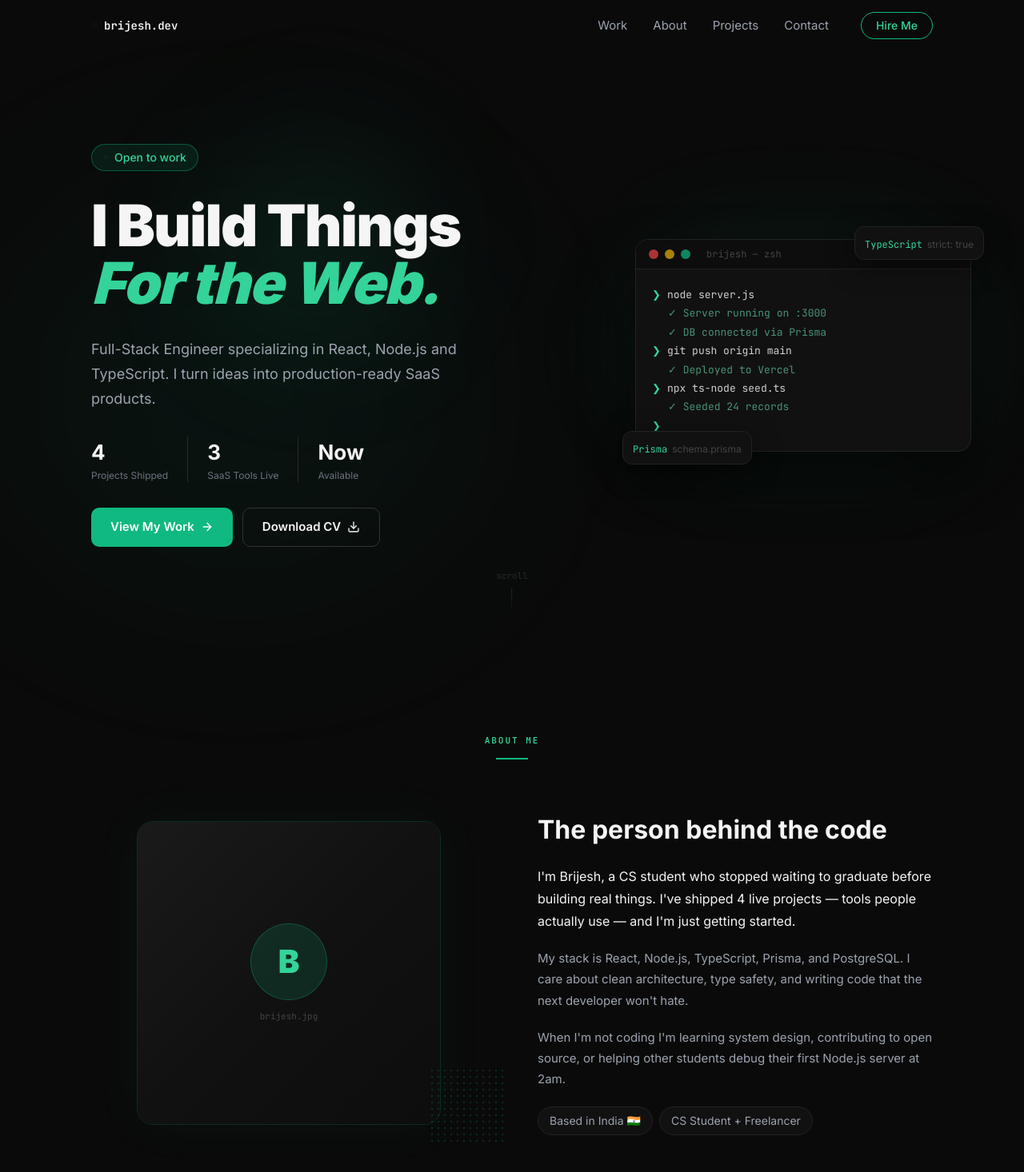
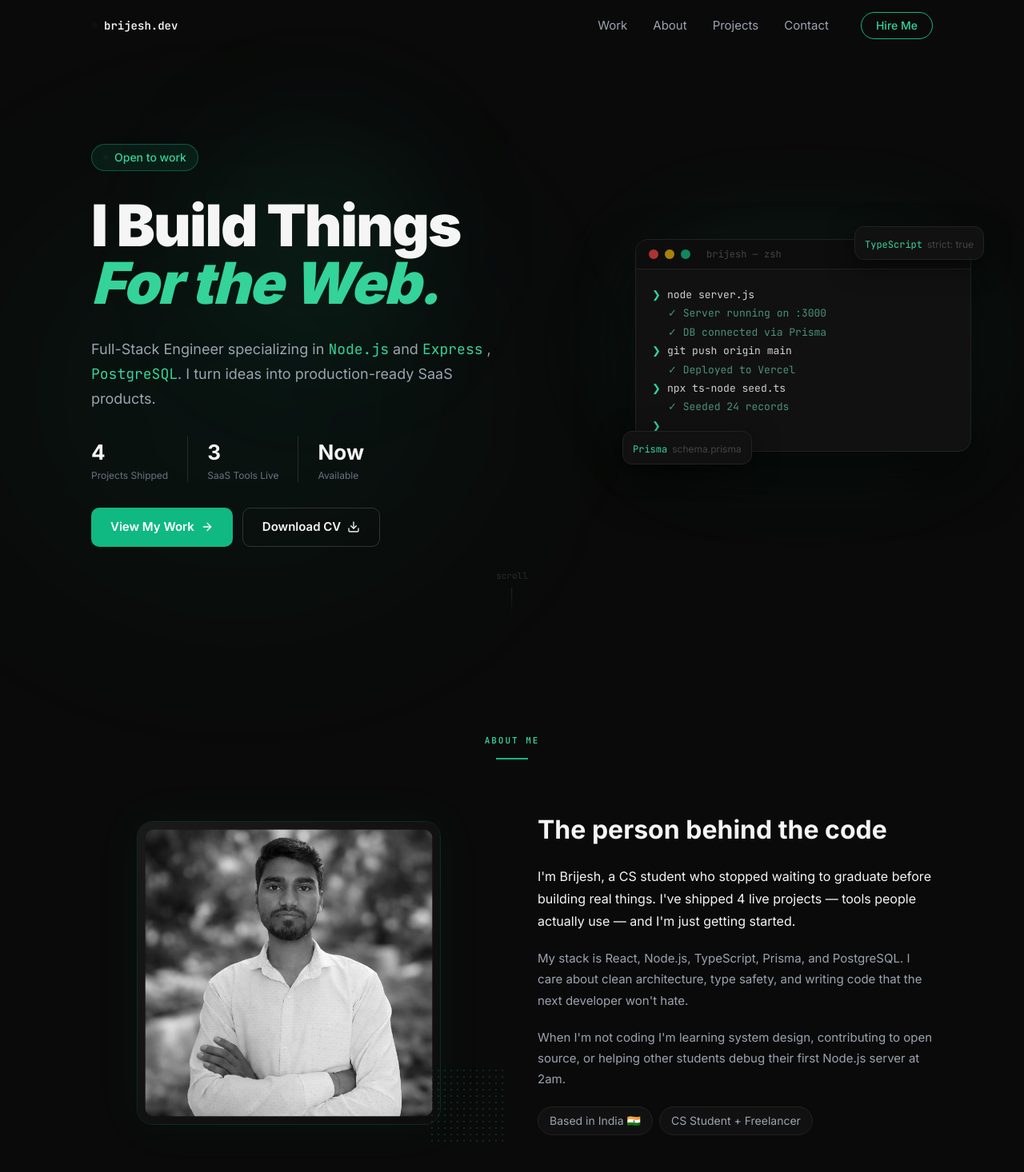
Before and after one commit to brijeshdevio/brijesh-stack, a Next.js app: page / in a window 1280 px wide. Shown: the top 1466 px of the page at 80% size. Built offline with nearby package versions, Linux system fonts and the light colour scheme.

Commit message:
feat: update hero tech stack and replace placeholder with personal image in about section

```diff
--- a/app/components/sections/About.tsx
+++ b/app/components/sections/About.tsx
@@ -1,4 +1,6 @@
+import Image from "next/image";
 import { SectionLabel } from "../shared/SectionLabel";
+import aboutPic from "../../../public/brijesh.png";
 
 export function About() {
   return (
@@ -14,21 +16,17 @@ export function About() {
               <div
                 className="absolute inset-0"
                 style={{
-                  background:
-                    "linear-gradient(135deg, #1a1a1a, #111, #0d0d0d)",
+                  background: "linear-gradient(135deg, #1a1a1a, #111, #0d0d0d)",
                 }}
               />
               <div className="absolute inset-0 flex items-center justify-center">
-                <div className="text-center">
-                  <div className="w-24 h-24 rounded-full bg-[rgba(16,185,129,0.15)] border border-[rgba(16,185,129,0.3)] flex items-center justify-center mx-auto">
-                    <span className="text-[40px] font-black text-brand-green2">
-                      B
-                    </span>
-                  </div>
-                  <p className="mt-3 text-[11px] text-[#444] font-mono">
-                    brijesh.jpg
-                  </p>
-                </div>
+                <Image
+                  src={aboutPic}
+                  alt="brijesh"
+                  width={380}
+                  height={380}
+                  className="grayscale-100 hover:grayscale-0 transition-all duration-500 scale-95 rounded-xl hover:scale-100"
+                />
               </div>
             </div>
             {/* Dot grid */}
--- a/app/components/sections/Hero.tsx
+++ b/app/components/sections/Hero.tsx
@@ -70,8 +70,19 @@ export function Hero() {
               }}
             >
               <p className="text-brand-gray2 text-lg leading-[1.7] max-w-[520px] m-0">
-                Full-Stack Engineer specializing in React, Node.js and
-                TypeScript. I turn ideas into production-ready SaaS products.
+                Full-Stack Engineer specializing in{" "}
+                <code className="text-brand-green2 hover:underline">
+                  Node.js
+                </code>{" "}
+                and{" "}
+                <code className="text-brand-green2 hover:underline">
+                  Express
+                </code>{" "}
+                ,{" "}
+                <code className="text-brand-green2 hover:underline">
+                  PostgreSQL
+                </code>
+                . I turn ideas into production-ready SaaS products.
               </p>
             </div>
 
```
Also changed, not shown: public/brijesh.png (added).
